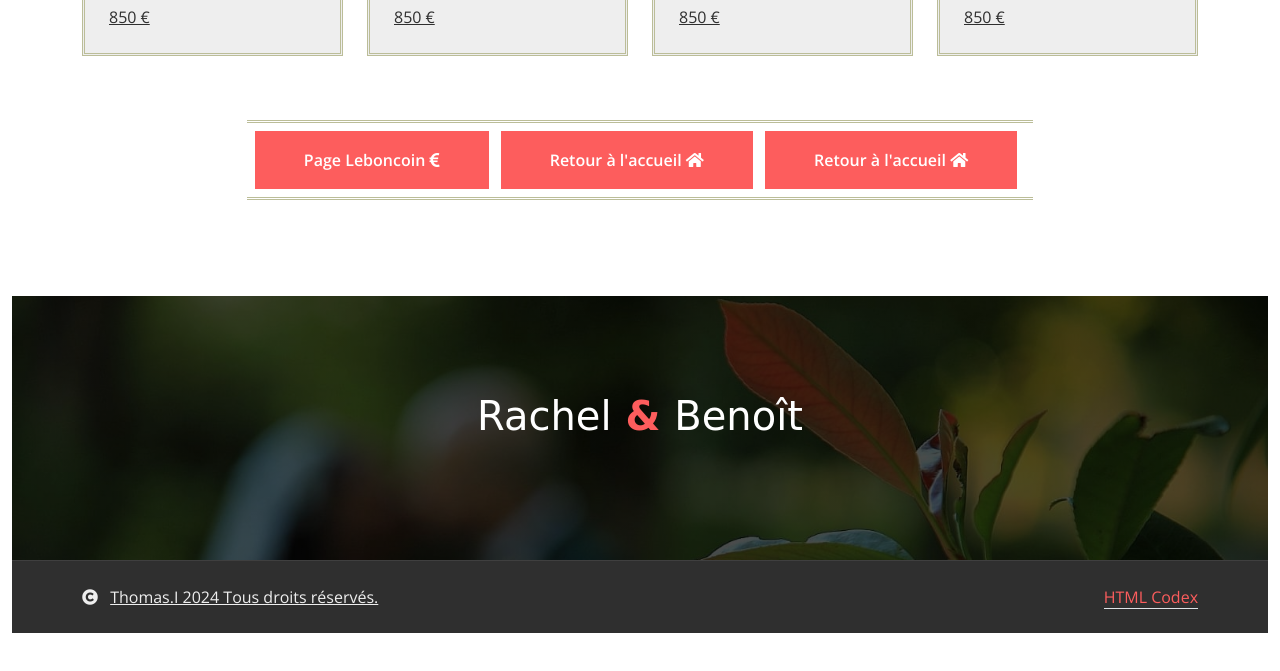
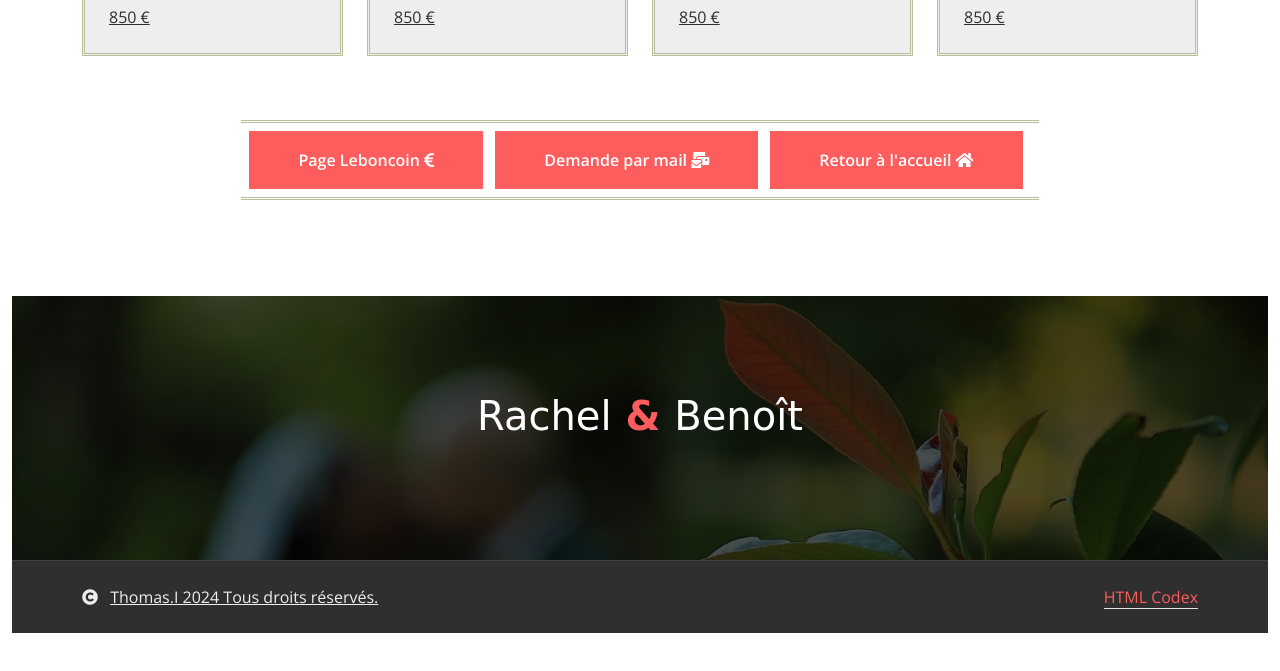
Before and after one commit to Anakiin75/mariage_R-B, a plain HTML site: page shop.html in a window 1280 px wide. Shown: the part 1870-2541 px from the top of the page. Drawn offline with nearby package versions, Linux system fonts and the light colour scheme; a web font is replaced by a local one.

Commit message:
Update shop mail2.html

```diff
--- a/shop.html
+++ b/shop.html
@@ -293,7 +293,7 @@
                                     <a class="btn btn-primary btn-primary-outline-0 py-3 px-5 me-2" target="_blank" href="https://www.leboncoin.fr/">Page Leboncoin   <i class="fas fa-euro-sign"></i></a>
                                 </a>
                                 <a class="col-12 text-center wow fadeIn" data-wow-delay="0.2s">
-                                    <a class="btn btn-primary btn-primary-outline-0 py-3 px-5 me-2" href="index.html">Retour à l'accueil  <i class="fas fa-home"></i></a>
+                                    <a class="btn btn-primary btn-primary-outline-0 py-3 px-5 me-2" href="mailto:mensah.rachel@gmail.com?subject=Votre%20Sujet&body=Votre%20message%20ici">Demande par mail <i class="fas fa-mail-bulk    "></i></a>
                                 </a>
                                 <a class="col-12 text-center wow fadeIn" data-wow-delay="0.2s">
                                     <a class="btn btn-primary btn-primary-outline-0 py-3 px-5 me-2" href="index.html">Retour à l'accueil  <i class="fas fa-home"></i></a>
```
